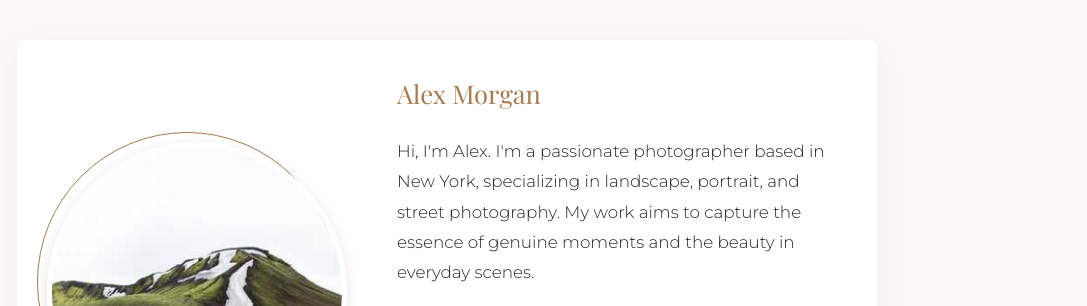
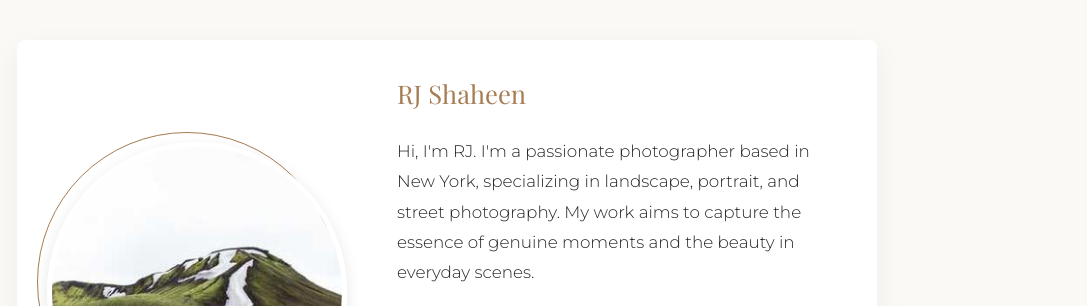
Before and after one commit to AlexHusseini/RJWebsite, a React (Create React App) app: page / in a window 1280 px wide. Shown: the part 494-800 px from the top of the page, without its empty margins (193-1280 px from the left). Built offline with nearby package versions, Linux system fonts and the light colour scheme.

Commit message:
changed the about me

```diff
--- a/src/components/About.js
+++ b/src/components/About.js
@@ -80,7 +80,7 @@ const About = () => {
             marginBottom: '20px',
             fontFamily: 'var(--font-heading)',
             color: 'var(--color-accent)'
-          }}>Alex Morgan</h3>
+          }}>RJ Shaheen</h3>
 
           <p style={{
             marginBottom: '20px',
@@ -89,7 +89,7 @@ const About = () => {
             color: 'var(--color-text)',
             lineHeight: 1.8
           }}>
-            Hi, I'm Alex. I'm a passionate photographer based in New York, specializing in landscape, portrait, and street photography.
+            Hi, I'm RJ. I'm a passionate photographer based in New York, specializing in landscape, portrait, and street photography.
             My work aims to capture the essence of genuine moments and the beauty in everyday scenes.
           </p>
 
```
